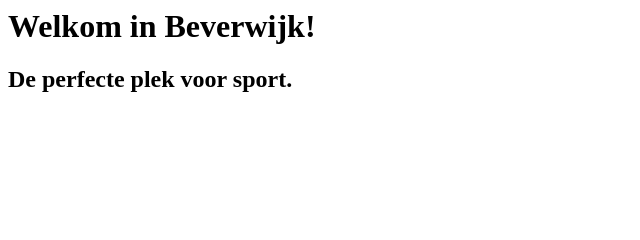
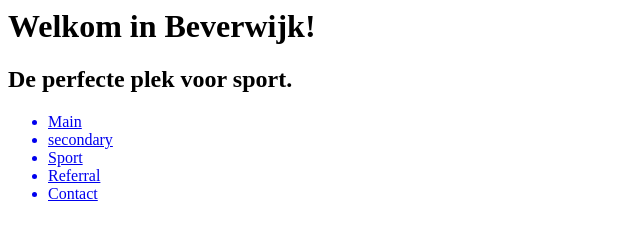
Before and after one commit to imkevink/WebMarkupAssessment, a plain HTML site: page index.html in a window 1280 px wide. Shown: the whole page, without its empty margins (0-640 px from the left). Drawn offline with Linux system fonts and the light colour scheme.

Commit message:
nav toegevoegd
nav toegevoegd

```diff
--- a/index.html
+++ b/index.html
@@ -20,5 +20,13 @@
 		<h2>
 		De perfecte plek voor sport.
 		</h2>
+		<nav>
+			<ul>
+				<a href="#maincontent"><li>Main</li><a/>
+				<a href="#secondarycontent"><li>secondary</li><a/>
+				<a href="#sportcontent"><li>Sport</li><a/>
+				<a href="#referralcontent"><li>Referral</li><a/>
+				<a href="#contactcontent"><li>Contact</li><a/>
+		</nav>
 	</body>
 </html>
```
